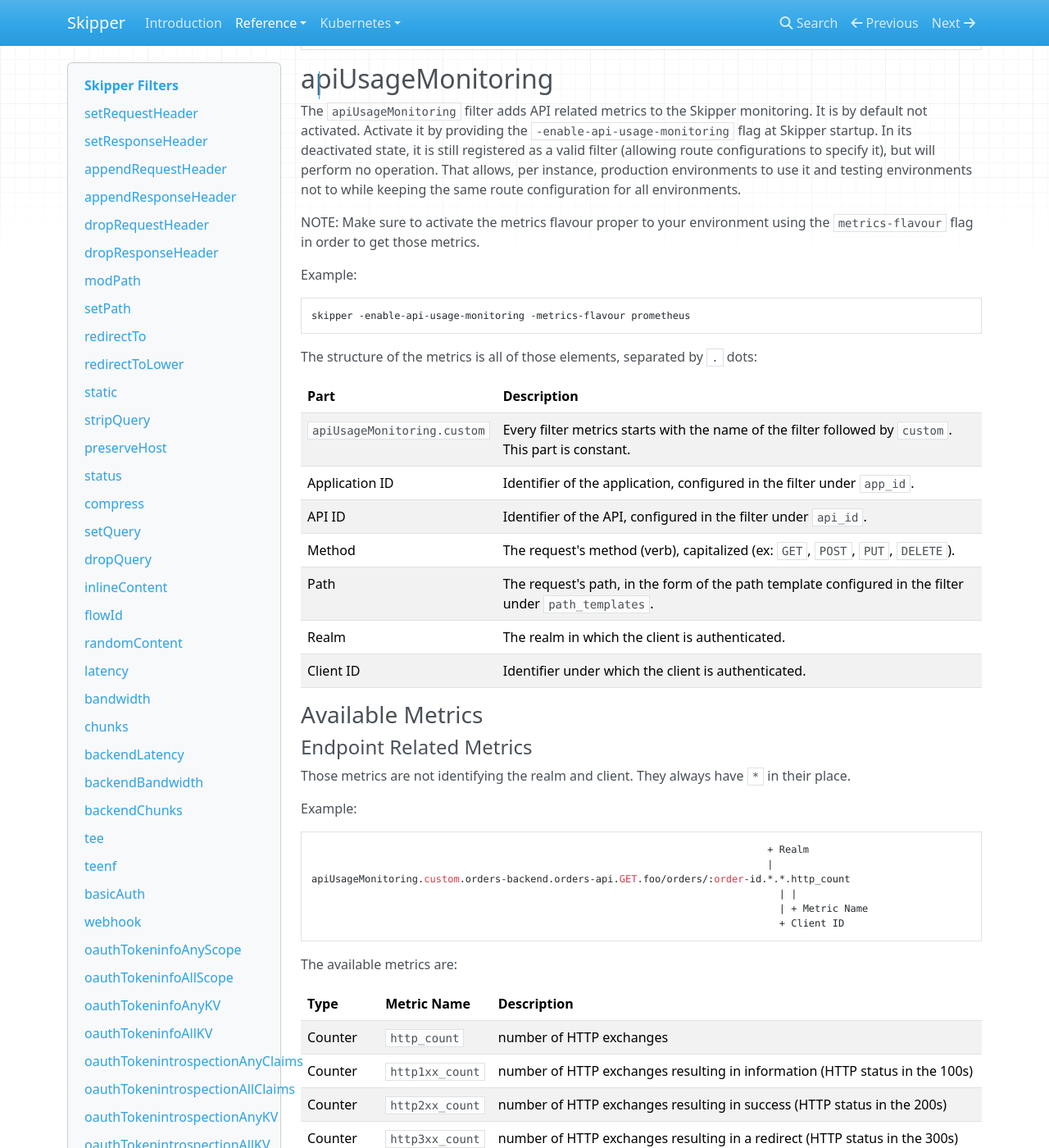
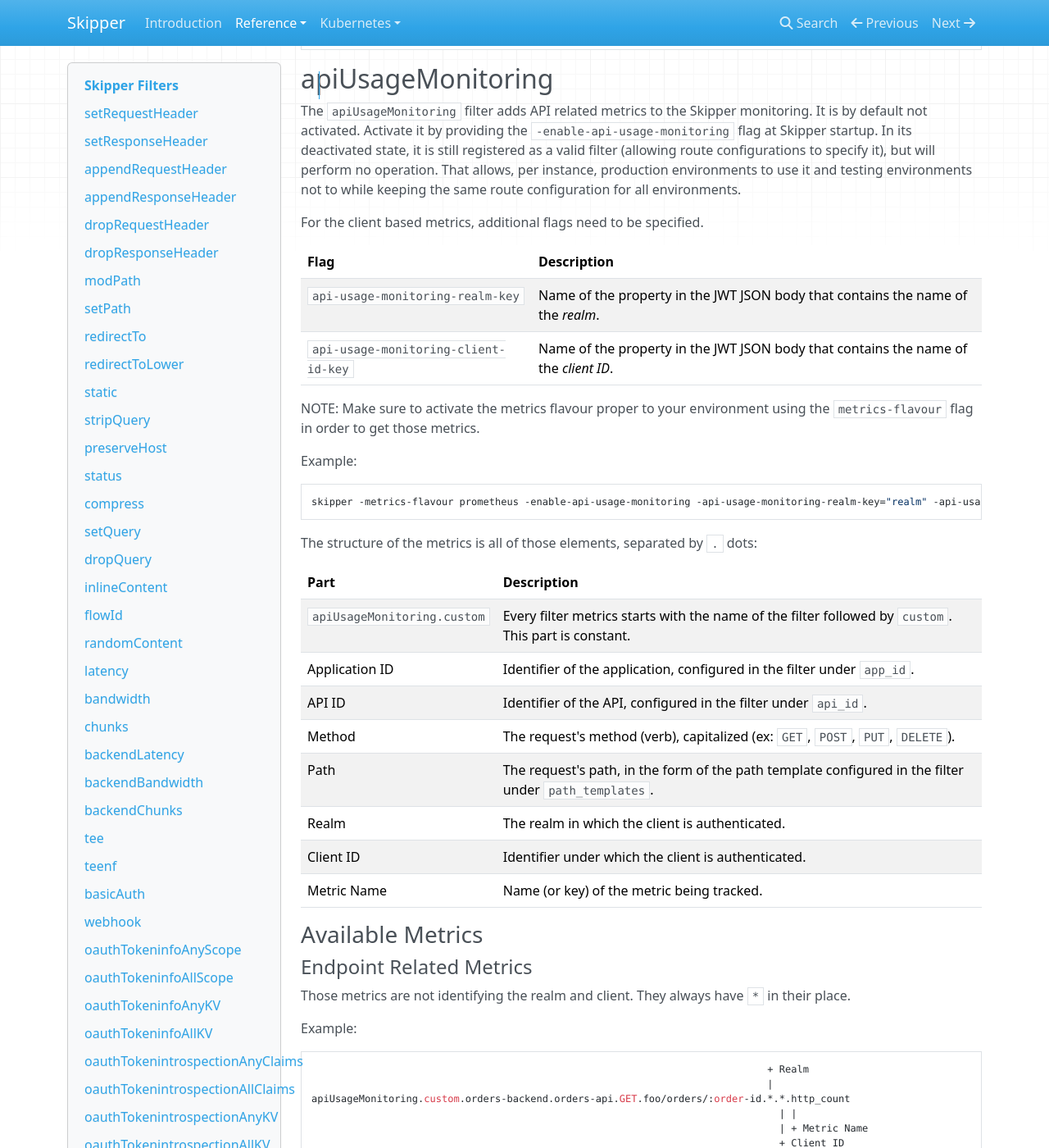
Before and after one commit to zalando/skipper, an MkDocs documentation site: the page built from docs/reference/filters.md, in a window 1280 px wide and 1400 px high, scrolled down 16130 px. Shown: the whole window at 82% size. Built offline with MkDocs 1.6.1, drawn with Linux system fonts in a browser that asks for light colours; nearby versions of some CDN libraries.

Commit message:
document additional skipper CLI flags for client metrics

````diff
--- a/docs/reference/filters.md
+++ b/docs/reference/filters.md
@@ -880,12 +880,20 @@
 per instance, production environments to use it and testing environments not to while keeping the same route configuration
 for all environments.
 
+For the client based metrics, additional flags need to be specified.
+
+| Flag                                 | Description                                                                          |
+|--------------------------------------|--------------------------------------------------------------------------------------|
+| `api-usage-monitoring-realm-key`     | Name of the property in the JWT JSON body that contains the name of the _realm_.     |
+| `api-usage-monitoring-client-id-key` | Name of the property in the JWT JSON body that contains the name of the _client ID_. |
+
 NOTE: Make sure to activate the metrics flavour proper to your environment using the `metrics-flavour`
 flag in order to get those metrics.
 
 Example:
+
 ```bash
-skipper -enable-api-usage-monitoring -metrics-flavour prometheus
+skipper -metrics-flavour prometheus -enable-api-usage-monitoring -api-usage-monitoring-realm-key="realm" -api-usage-monitoring-client-id-key="managed-id"
 ```
 
 The structure of the metrics is all of those elements, separated by `.` dots:
@@ -899,6 +907,7 @@
 | Path                        | The request's path, in the form of the path template configured in the filter under `path_templates`. |
 | Realm                       | The realm in which the client is authenticated.                                                       |
 | Client ID                   | Identifier under which the client is authenticated.                                                   |
+| Metric Name                 | Name (or key) of the metric being tracked.                                                            |
 
 ### Available Metrics
 
````
